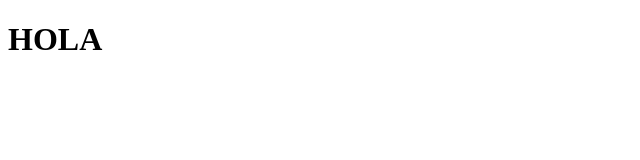
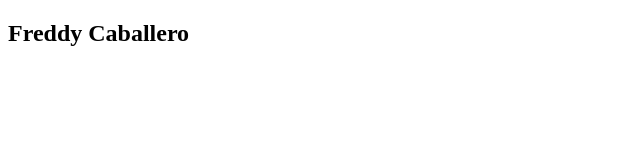
Before and after one commit to programadoec/curso, a plain HTML site: page index.html in a window 1280 px wide. Shown: the whole page, without its empty margins (0-640 px from the left). Drawn offline with Linux system fonts and the light colour scheme.

Commit message:
Mejorando el Index.html

```diff
--- a/index.html
+++ b/index.html
@@ -4,9 +4,11 @@
     <meta charset="UTF-8">
     <meta http-equiv="X-UA-Compatible" content="IE=edge">
     <meta name="viewport" content="width=device-width, initial-scale=1.0">
-    <title>Document</title>
+    <title>Git y Github</title>
 </head>
 <body>
-    <h1>HOLA</h1>
+    <div class="container">
+        <h2>Freddy Caballero</h2>
+    </div>
 </body>
 </html>
```
